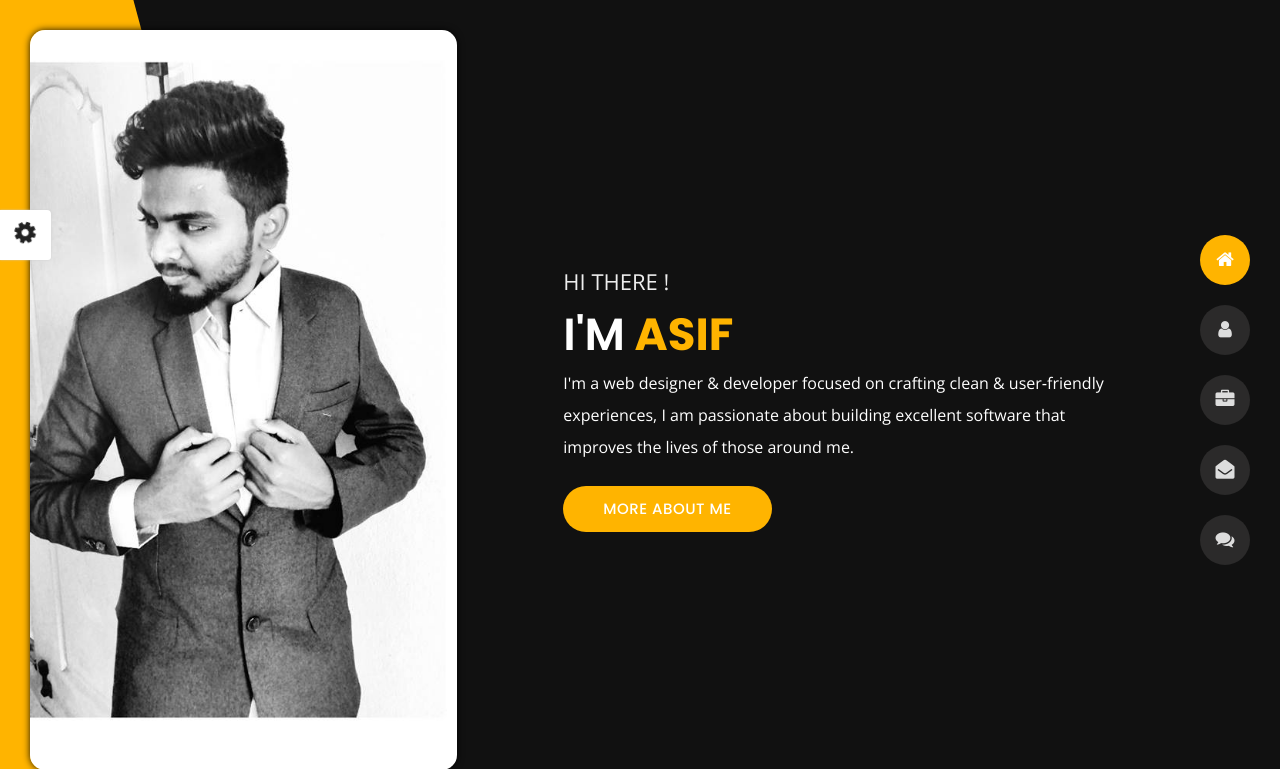
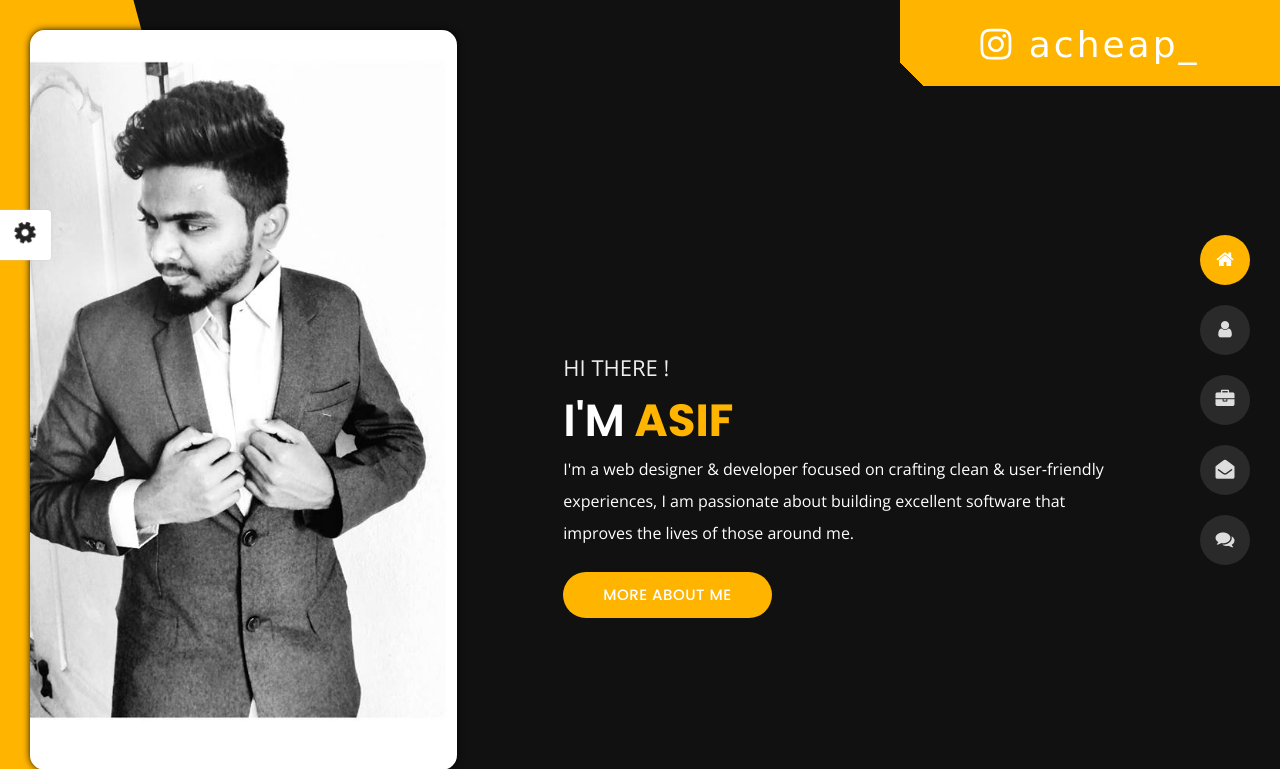
Before and after one commit to Asif-Mohammed12/asifdesk, a PHP site: page / in a window 1280 px wide. Shown: the top 769 px of the page. Run offline with PHP 8.4, Linux system fonts and the light colour scheme.

Commit message:
cyberpunk button for instagram

```diff
--- a/css/style.css
+++ b/css/style.css
@@ -1302,12 +1302,104 @@ body.light hr.separator {
   }
 }
 
+
+.bookButton, .bookButton::after {
+    width: 380px;
+    height: 86px;
+    font-size: 36px;
+    font-family: 'Bebas Neue', cursive;
+    background: linear-gradient(45deg, transparent 5%, #FFB400 5%);
+    border: 0;
+    color: #fff;
+    letter-spacing: 3px;
+    line-height: 88px;
+    box-shadow: 6px 0px 0px #0000001c;
+    outline: transparent;
+    position: relative;
+    float: right;
+  }
+
+  .bookButton::after {
+    --slice-0: inset(50% 50% 50% 50%);
+    --slice-1: inset(80% -6px 0 0);
+    --slice-2: inset(50% -6px 30% 0);
+    --slice-3: inset(10% -6px 85% 0);
+    --slice-4: inset(40% -6px 43% 0);
+    --slice-5: inset(80% -6px 5% 0);
+
+    content: 'Follow NOW';
+    display: block;
+    position: absolute;
+    top: 0;
+    left: 0;
+    right: 0;
+    bottom: 0;
+    background: linear-gradient(45deg, transparent 3%, #00E6F6 3%, #00E6F6 5%, #912888 5%);
+    text-shadow: -3px -3px 0px #F8F005, 3px 3px 0px #00E6F6;
+    clip-path: var(--slice-0);
+  }
+
+  .bookButton:hover::after {
+    animation: 1s glitch;
+    animation-timing-function: steps(2, end);
+  }
+
+
+  @keyframes glitch {
+    0% {
+      clip-path: var(--slice-1);
+      transform: translate(-20px, -10px);
+    }
+    10% {
+      clip-path: var(--slice-3);
+      transform: translate(10px, 10px);
+    }
+    20% {
+      clip-path: var(--slice-1);
+      transform: translate(-10px, 10px);
+    }
+    30% {
+      clip-path: var(--slice-3);
+      transform: translate(0px, 5px);
+    }
+    40% {
+      clip-path: var(--slice-2);
+      transform: translate(-5px, 0px);
+    }
+    50% {
+      clip-path: var(--slice-3);
+      transform: translate(5px, 0px);
+    }
+    60% {
+      clip-path: var(--slice-4);
+      transform: translate(5px, 10px);
+    }
+    70% {
+      clip-path: var(--slice-2);
+      transform: translate(-10px, 10px);
+    }
+    80% {
+      clip-path: var(--slice-5);
+      transform: translate(20px, -10px);
+    }
+    90% {
+      clip-path: var(--slice-1);
+      transform: translate(-10px, 0px);
+    }
+    100% {
+      clip-path: var(--slice-1);
+      transform: translate(0);
+    }
+  }
+
 /* Mobile  Navigation */
 
 @media (max-width: 991px) {
   .btn {
     padding: 0 28px;
   }
+
+
 
   body.home {
     padding: 25px;
@@ -1558,10 +1650,17 @@ body.light hr.separator {
 
   .contact .main-content {
     padding-bottom: 0;
+
+  }
+  .bookButton, .bookButton::after{
+    float: left;
   }
 }
 
 @media (max-width: 767px) {
+  .bookButton, .bookButton::after{
+    float: left;
+  }
   .home .home-details p {
     font-size: 14px;
     line-height: 28px;
--- a/index.html
+++ b/index.html
@@ -79,6 +79,9 @@
            <div id="hideSwitcher">&times;</div>
     </div>
 </div>
+<a href="https://www.instagram.com/acheap_/" target="_blank"><button class=" bookButton"><i class="fa fa-instagram" aria-hidden="true"></i>
+    acheap_</button></a>
+
 <div id="showSwitcher" class="styleSecondColor"><i class="fa fa-cog fa-spin"></i></div>
 <!-- Live Style Switcher Ends - demo only -->
 <!-- Header Starts -->
@@ -147,8 +150,7 @@
                 <h6 class="text-uppercase open-sans-font mb-0 d-block d-sm-none d-lg-block">hi there !</h6>
                 <h1 class="text-uppercase poppins-font"><span>I'm</span> Asif </h1>
                 <p class="open-sans-font">I'm a web designer &  developer focused on crafting clean & user‑friendly experiences, I am passionate about building excellent software that improves the lives of those around me.</p>
-                <a href="about.html" class="btn btn-about ">more about me</a>
-
+                <a href="about.html" class="btn btn-about">more about me</a>
             </div>
         </div>
     </div>
```
